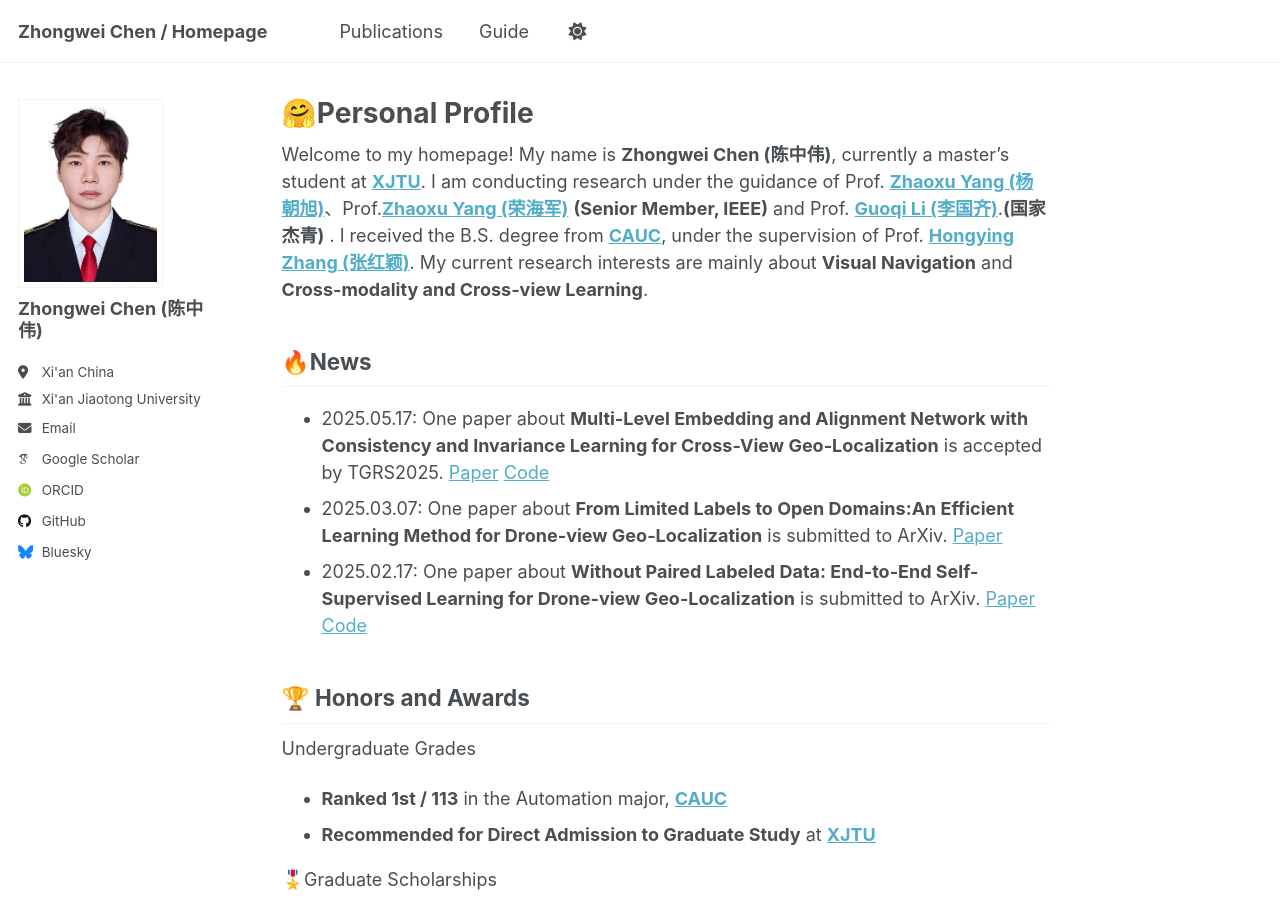
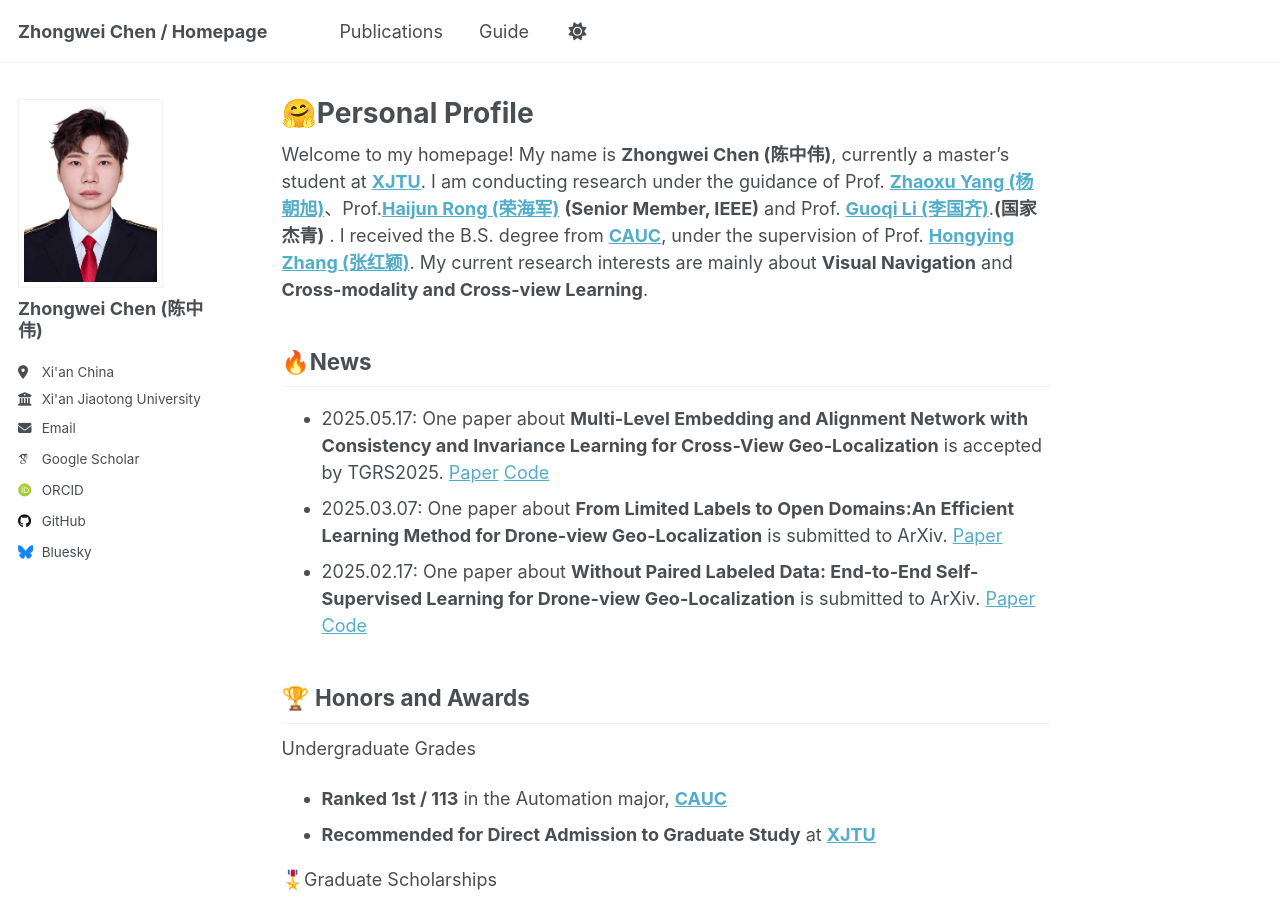
Before and after one commit to ISChenawei/ISChenawei.github.io, a Jekyll site: the page built from _pages/about.md, in a window 1280 px wide and 900 px high. Built offline with Jekyll 4.4.1, drawn with Linux system fonts in a browser that asks for light colours; some web fonts are replaced; a script that is not in the unit is left out.

Commit message:
Update about.md

```diff
--- a/_pages/about.md
+++ b/_pages/about.md
@@ -8,7 +8,7 @@ redirect_from:
 ---
 
 Welcome to my homepage! My name is **Zhongwei Chen (陈中伟)**, currently a master's student at [**XJTU**](http://www.xjtu.edu.cn/).
-I am conducting research under the guidance of Prof. [**Zhaoxu Yang (杨朝旭)**](https://scholar.google.com/citations?user=t2JLE8EAAAAJ&hl=zh-CN)、Prof.[**Zhaoxu Yang (荣海军)**](https://scholar.google.com/citations?user=t2JLE8EAAAAJ&hl=zh-CN) **(Senior Member, IEEE)** and Prof. [**Guoqi Li (李国齐)**](https://scholar.google.com/citations?user=qCfE--MAAAAJ&hl=zh-CN).**(国家杰青)** . I received the B.S. degree from [**CAUC**](https://www.cauc.edu.cn/zhv5/), under the supervision of Prof. [**Hongying Zhang (张红颖)**](https://www.cauc.edu.cn/ddxy/info/1188/1516.htm). My current research interests are mainly about **Visual Navigation** and **Cross-modality and Cross-view Learning**.
+I am conducting research under the guidance of Prof. [**Zhaoxu Yang (杨朝旭)**](https://scholar.google.com/citations?user=t2JLE8EAAAAJ&hl=zh-CN)、Prof.[**Haijun Rong (荣海军)**](https://scholar.google.com/citations?user=ZUBNc3sAAAAJ&hl=zh-CN) **(Senior Member, IEEE)** and Prof. [**Guoqi Li (李国齐)**](https://scholar.google.com/citations?user=qCfE--MAAAAJ&hl=zh-CN).**(国家杰青)** . I received the B.S. degree from [**CAUC**](https://www.cauc.edu.cn/zhv5/), under the supervision of Prof. [**Hongying Zhang (张红颖)**](https://www.cauc.edu.cn/ddxy/info/1188/1516.htm). My current research interests are mainly about **Visual Navigation** and **Cross-modality and Cross-view Learning**.
 
 🔥News
 ------
```
